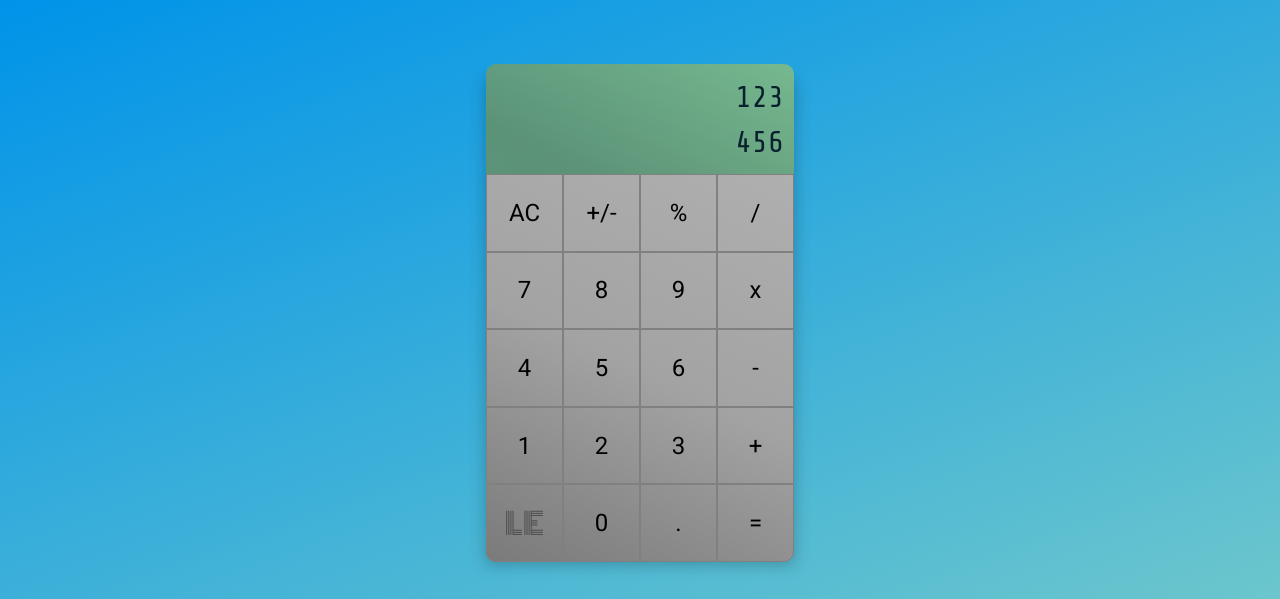
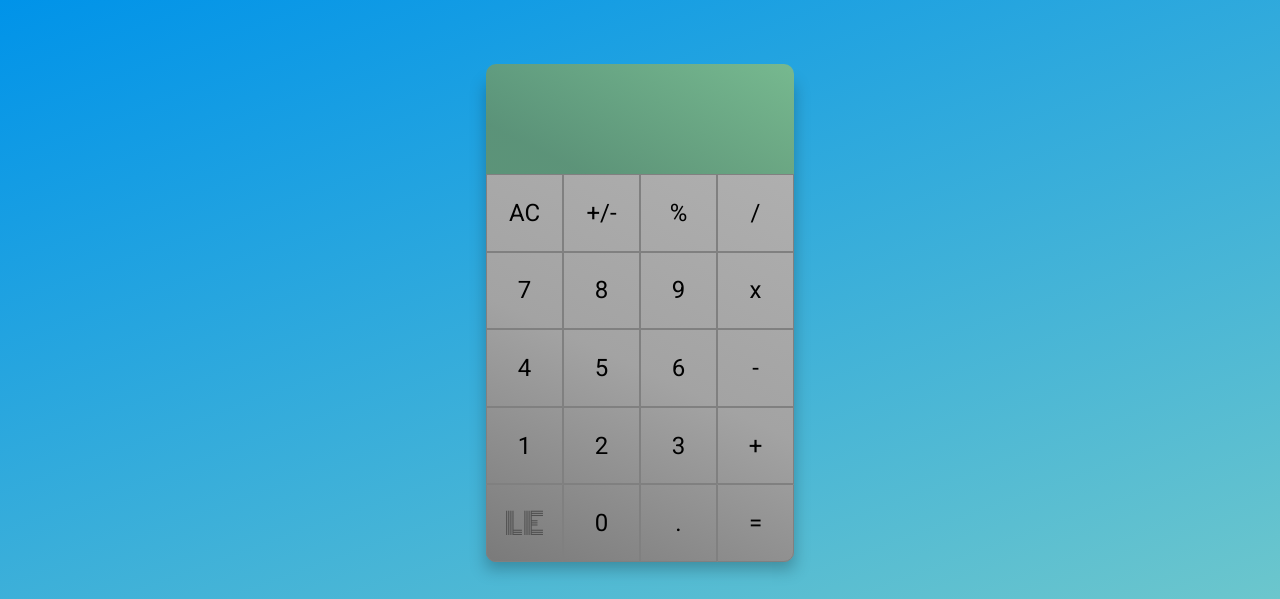
Before and after one commit to lae321/Calculator, a plain HTML site: page index.html in a window 1280 px wide. Shown: the top 599 px of the page. Drawn offline with nearby package versions, Linux system fonts and the light colour scheme.

Commit message:
Minor styling changes and functionality

```diff
--- a/index.html
+++ b/index.html
@@ -10,8 +10,8 @@
   <body>
     <section class="calculator">
       <section class="calculator__display">
-        <div class="prevNum">123</div>
-        <div class="currentNum">456</div>
+        <div class="prevNum"></div>
+        <div class="currentNum"></div>
       </section>
       <section class="calculator__buttons">
         <div class="AC">AC</div>
--- a/styles.scss
+++ b/styles.scss
@@ -17,7 +17,7 @@ body {
   width: 308px;
   height: 485px;
   margin: 5% auto;
-  box-shadow: 0 15px 15px 0 rgb(0 0 0 / 25%);
+  box-shadow: 0 20px 15px 0 rgb(0 0 0 / 25%);
 
   &__display {
     min-height: 110px;
```
Also changed, not shown: styles.css.
